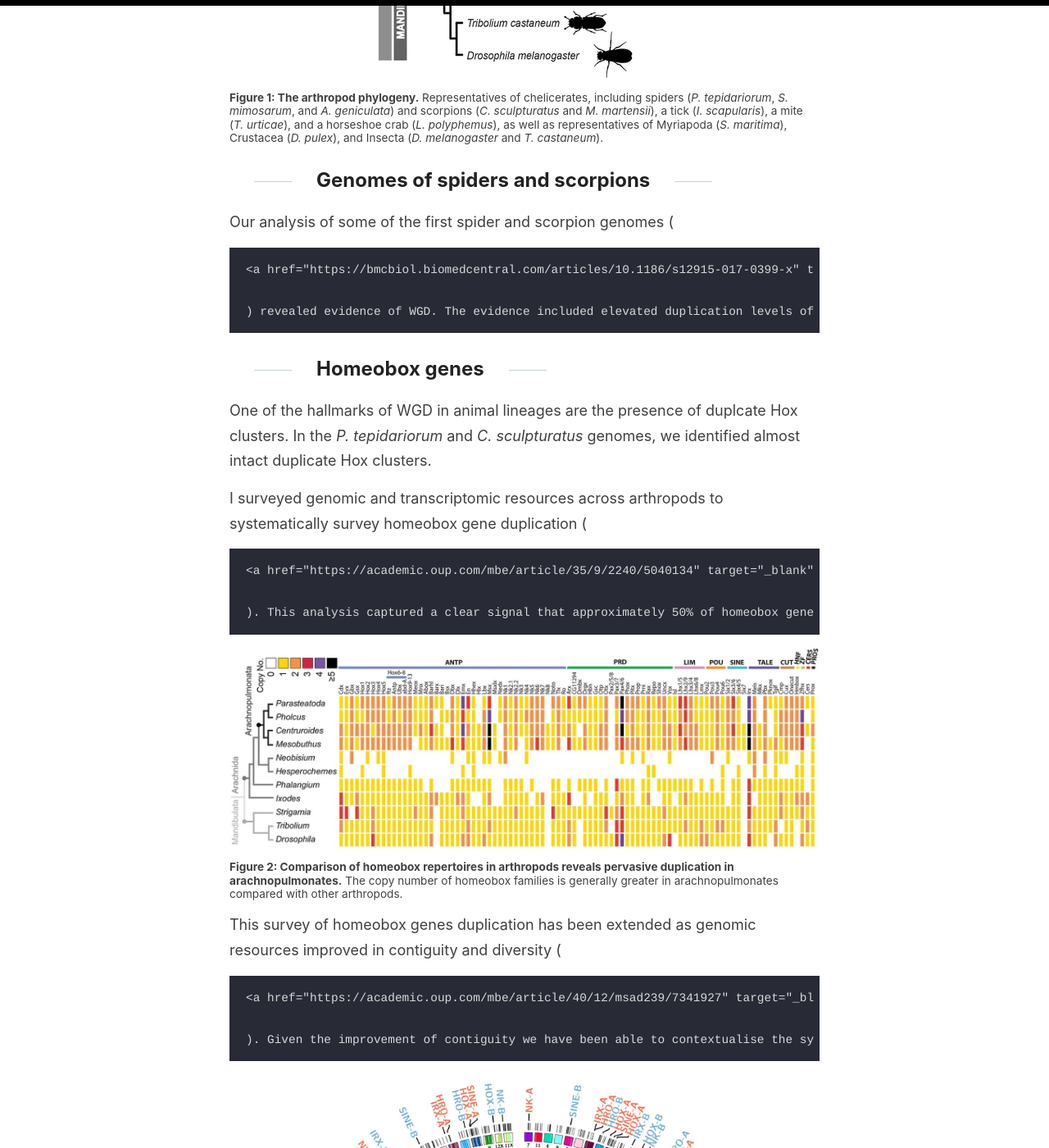
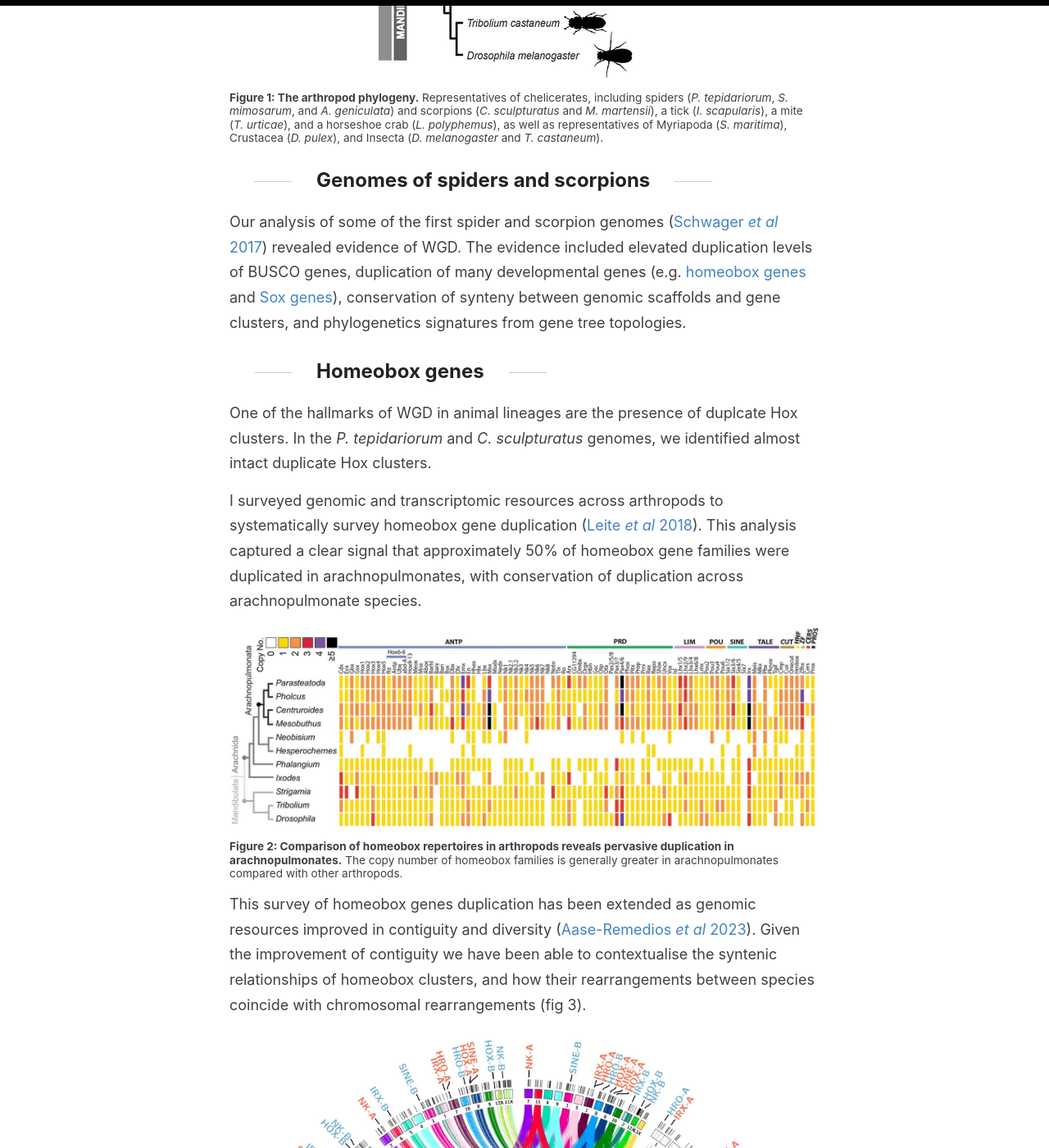
Before and after one commit to djleite/djleite.github.io, a Jekyll site: the page built from _posts/2025-05-08-spider-wgd.md, in a window 1280 px wide and 1400 px high, scrolled down 966 px. Shown: the whole window at 82% size. Built offline with Jekyll 4.4.1, drawn with Linux system fonts in a browser that asks for light colours; our own code applies the rules of GitHub Pages for plain Markdown files; some of the changed lines change nothing that is shown.

Commit message:
post spider wgd

```diff
--- a/_posts/2025-05-08-spider-wgd.md
+++ b/_posts/2025-05-08-spider-wgd.md
@@ -14,32 +14,17 @@ Whole genome duplication (WGD) contributes large additions of genetic material t
 <p style="text-align:left; font-size: 0.85rem; line-height: 1.2;"><b>Figure 1: The arthropod phylogeny.</b> Representatives of chelicerates, including spiders (<i>P. tepidariorum</i>, <i>S. mimosarum</i>, and <i>A. geniculata</i>) and scorpions (<i>C. sculpturatus</i> and <i>M. martensii</i>), a tick (<i>I. scapularis</i>), a mite (<i>T. urticae</i>), and a horseshoe crab (<i>L. polyphemus</i>), as well as representatives of Myriapoda (<i>S. maritima</i>), Crustacea (<i>D. pulex</i>), and Insecta (<i>D. melanogaster</i> and <i>T. castaneum</i>).</p>
 
 ## Genomes of spiders and scorpions
-Our analysis of some of the first spider and scorpion genomes (
-
-    <a href="https://bmcbiol.biomedcentral.com/articles/10.1186/s12915-017-0399-x" target="_blank" rel="noopener noreferrer">Schwager <i>et al</i> 2017</a>
-
-    ) revealed evidence of WGD. The evidence included elevated duplication levels of BUSCO genes, duplication of many developmental genes (e.g. [homeobox genes](/_posts/spider-wgd#homeobox-genes) and [Sox genes](_posts/spider-wgd#sox-genes)), conservation of synteny between genomic scaffolds and gene clusters, and phylogenetics signatures from gene tree topologies.
+Our analysis of some of the first spider and scorpion genomes (<a href="https://bmcbiol.biomedcentral.com/articles/10.1186/s12915-017-0399-x" target="_blank" rel="noopener noreferrer">Schwager <i>et al</i> 2017</a>) revealed evidence of WGD. The evidence included elevated duplication levels of BUSCO genes, duplication of many developmental genes (e.g. [homeobox genes](/spider-wgd#homeobox-genes) and [Sox genes](/spider-wgd#sox-genes)), conservation of synteny between genomic scaffolds and gene clusters, and phylogenetics signatures from gene tree topologies.
 
 ## Homeobox genes
 One of the hallmarks of WGD in animal lineages are the presence of duplcate Hox clusters. In the <i>P. tepidariorum</i> and <i>C. sculpturatus</i> genomes, we identified almost intact duplicate Hox clusters.
 
-I surveyed genomic and transcriptomic resources across arthropods to systematically survey homeobox gene duplication (
-
-    <a href="https://academic.oup.com/mbe/article/35/9/2240/5040134" target="_blank" rel="noopener noreferrer">Leite <i>et al</i> 2018</a>
-
-    ). This analysis captured a clear signal that approximately 50% of homeobox gene families were duplicated in arachnopulmonates, with conservation of duplication across arachnopulmonate species.
-
-
-
+I surveyed genomic and transcriptomic resources across arthropods to systematically survey homeobox gene duplication (<a href="https://academic.oup.com/mbe/article/35/9/2240/5040134" target="_blank" rel="noopener noreferrer">Leite <i>et al</i> 2018</a>). This analysis captured a clear signal that approximately 50% of homeobox gene families were duplicated in arachnopulmonates, with conservation of duplication across arachnopulmonate species.
 
 ![Arthropod homeobox genes](/images/spider-homeobox.webp)
 <p style="text-align:left; font-size: 0.85rem; line-height: 1.2;"><b>Figure 2: Comparison of homeobox repertoires in arthropods reveals pervasive duplication in arachnopulmonates.</b> The copy number of homeobox families is generally greater in arachnopulmonates compared with other arthropods.</p>
 
-This survey of homeobox genes duplication has been extended as genomic resources improved in contiguity and diversity (
-
-    <a href="https://academic.oup.com/mbe/article/40/12/msad239/7341927" target="_blank" rel="noopener noreferrer">Aase-Remedios <i>et al</i> 2023</a>
-
-    ). Given the improvement of contiguity we have been able to contextualise the syntenic relationships of homeobox clusters, and how their rearrangements between species coincide with chromosomal rearrangements (fig 3).
+This survey of homeobox genes duplication has been extended as genomic resources improved in contiguity and diversity (<a href="https://academic.oup.com/mbe/article/40/12/msad239/7341927" target="_blank" rel="noopener noreferrer">Aase-Remedios <i>et al</i> 2023</a>). Given the improvement of contiguity we have been able to contextualise the syntenic relationships of homeobox clusters, and how their rearrangements between species coincide with chromosomal rearrangements (fig 3).
 
 ![Spider WGD synteny](/images/spider-wgd-full.webp)
 <p style="text-align:left; font-size: 0.85rem; line-height: 1.2;"><b>Figure 3: Syntenic relationships between spider genomes.</b> Homeobox cluster rearrangement coincide which genomic rearrangements.</p>
```
